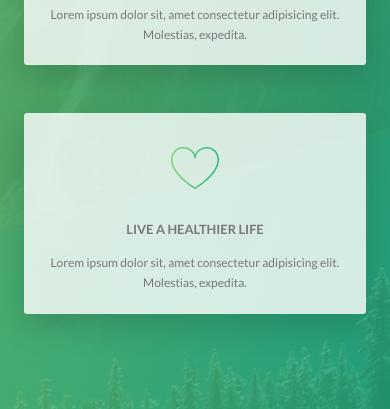
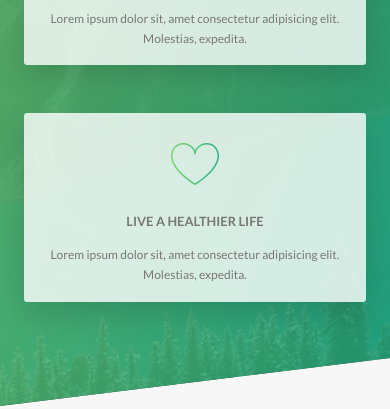
Before and after one commit to uptheirons78/natours, a website: page index.html in a window 390 px wide. Shown: the part 2124-2533 px from the top of the page. Drawn offline with Linux system fonts and the light colour scheme.

Commit message:
finished responsive design

```diff
--- a/sass/components/_card.scss
+++ b/sass/components/_card.scss
@@ -14,7 +14,7 @@
     width: 100%;
     backface-visibility: hidden;
     border-radius: 3px;
-    // overflow: hidden;
+    overflow: hidden;
     box-shadow: 0 1.5rem 4rem rgba($color-black, 0.15);
 
     &--front {
@@ -151,4 +151,49 @@
     font-size: 6rem;
     font-weight: 100;
   }
+
+  @include respond(tab-port) {
+    height: auto;
+    border-radius: 3px;
+    background-color: $color-white;
+    box-shadow: 0 1.5rem 4rem rgba($color-black, 0.15);
+
+    &__side {
+      height: auto;
+      position: relative;
+      box-shadow: none;
+
+      &--back {
+        transform: rotateY(0);
+        -webkit-clip-path: polygon(0 15%, 100% 0, 100% 100%, 0 100%);
+        clip-path: polygon(0 12%, 100% 0, 100% 100%, 0 100%);
+      }
+    }
+
+    &:hover &__side--front {
+      transform: rotateY(0);
+    }
+
+    &__details {
+      padding: 1rem 3rem;
+    }
+
+    // BACK SIDE STYLE
+    &__cta {
+      position: relative;
+      top: 0;
+      left: 0;
+      transform: translate(0);
+      width: 100%;
+      padding: 7rem 4rem 4rem 4rem;
+    }
+
+    &__price-box {
+      margin-bottom: 3rem;
+    }
+
+    &__price-value {
+      font-size: 4rem;
+    }
+  }
 }
--- a/sass/components/_composition.scss
+++ b/sass/components/_composition.scss
@@ -10,17 +10,41 @@
     transition: all 0.2s;
     outline-offset: 2rem;
 
+    @include respond(tab-port) {
+      float: left;
+      position: relative;
+      width: 33.3333333%;
+      box-shadow: 0 1.5rem 3rem rgba($color-black, 0.2);
+    }
+
     &--p1 {
       left: 0;
       top: -2rem;
+
+      @include respond(tab-port) {
+        top: 0;
+        transform: scale(1.3);
+      }
     }
     &--p2 {
       right: 0;
       top: 2rem;
+
+      @include respond(tab-port) {
+        top: -1rem;
+        transform: scale(1.4);
+        z-index: 100;
+      }
     }
     &--p3 {
       left: 20%;
       top: 10rem;
+
+      @include respond(tab-port) {
+        top: 1rem;
+        left: 0;
+        transform: scale(1.2);
+      }
     }
 
     &:hover {
--- a/sass/components/_feature-box.scss
+++ b/sass/components/_feature-box.scss
@@ -7,6 +7,10 @@
   box-shadow: 0 1.5rem 4rem rgba($color-black, 0.15);
   transition: transform 0.3s;
 
+  @include respond(tab-port) {
+    padding: 2rem;
+  }
+
   &__icon {
     font-size: 6rem;
     margin-bottom: 0.5rem;
@@ -14,6 +18,10 @@
     background-image: linear-gradient(to right, #7ed56f, #28b485);
     -webkit-background-clip: text;
     color: transparent;
+
+    @include respond(tab-port) {
+      margin-bottom: 0;
+    }
   }
 
   &:hover {
--- a/sass/components/_form.scss
+++ b/sass/components/_form.scss
@@ -15,6 +15,10 @@
     width: 90%;
     display: block;
     transition: all 0.5s;
+
+    @include respond(tab-port) {
+      width: 100%;
+    }
 
     &:focus {
       outline: none;
@@ -49,6 +53,11 @@
   &__radio-group {
     width: 49%;
     display: inline-block;
+
+    @include respond(tab-port) {
+      width: 100%;
+      margin-bottom: 2rem;
+    }
   }
 
   &__radio-input {
--- a/sass/components/_story.scss
+++ b/sass/components/_story.scss
@@ -1,14 +1,23 @@
 .story {
   width: 75%;
   margin: 0 auto;
-  box-shadow: 0 3rem 6rem rgba($color-black, .1);
-  background-color: rgba($color-white, .6);
+  box-shadow: 0 3rem 6rem rgba($color-black, 0.1);
+  background-color: rgba($color-white, 0.6);
   border-radius: 3px;
   padding: 6rem;
   padding-left: 9rem;
   font-size: $default-font-size;
   transform: skewX(-12deg);
 
+  @include respond(tab-port) {
+    width: 100%;
+    padding: 4rem;
+    padding-left: 7rem;
+  }
+
+  @include respond(phone) {
+    transform: skewX(0);
+  }
 
   &__shape {
     width: 15rem;
@@ -22,17 +31,25 @@
     transform: translateX(-3rem) skewX(12deg);
 
     position: relative;
+
+    @include respond(phone) {
+      transform: translateX(-3rem) skewX(0);
+    }
   }
 
   &__image {
     height: 100%;
     transform: translateX(-4rem) scale(1.4);
     backface-visibility: hidden;
-    transition: all .5s;
+    transition: all 0.5s;
   }
 
   &__text {
     transform: skewX(12deg);
+
+    @include respond(phone) {
+      transform: skewX(0);
+    }
   }
 
   &__caption {
@@ -45,7 +62,7 @@
     font-size: 1.7rem;
     text-align: center;
     opacity: 0;
-    transition: all .5s;
+    transition: all 0.5s;
     backface-visibility: hidden;
   }
 
--- a/sass/pages/_home.scss
+++ b/sass/pages/_home.scss
@@ -28,7 +28,7 @@
   }
 
   @include respond(tab-port) {
-    padding: 15rem 0;
+    padding: 10rem 0;
   }
 }
 
@@ -64,14 +64,30 @@
 .book {
   background-image: linear-gradient(105deg, rgba($color-white, 0.9) 0%, rgba($color-white, 0.9) 50%, transparent 50%),
     url(../img/nat-10.jpg);
-  background-size: cover;
+  background-size: 100%;
   border-radius: 3px;
   box-shadow: 0 1.5rem 4rem rgba($color-black, 0.2);
 
-  height: 50rem;
+  @include respond(tab-land) {
+    background-image: linear-gradient(105deg, rgba($color-white, 0.9) 0%, rgba($color-white, 0.9) 65%, transparent 65%),
+      url(../img/nat-10.jpg);
+    background-size: cover;
+  }
+
+  @include respond(tab-port) {
+    background-image: linear-gradient(to right, rgba($color-white, 0.9) 0%, rgba($color-white, 0.9) 100%),
+      url(../img/nat-10.jpg);
+  }
 
   &__form {
     width: 50%;
     padding: 6rem;
+
+    @include respond(tab-land) {
+      width: 65%;
+    }
+    @include respond(tab-port) {
+      width: 100%;
+    }
   }
 }
```
Also changed, not shown: css/style.css.
